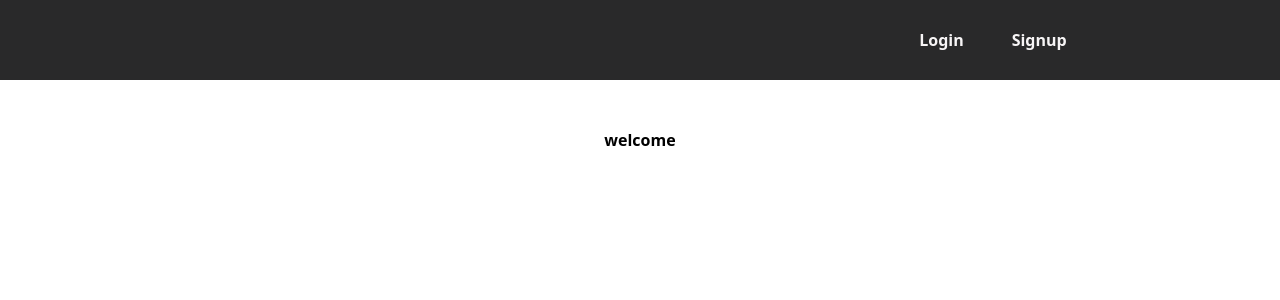
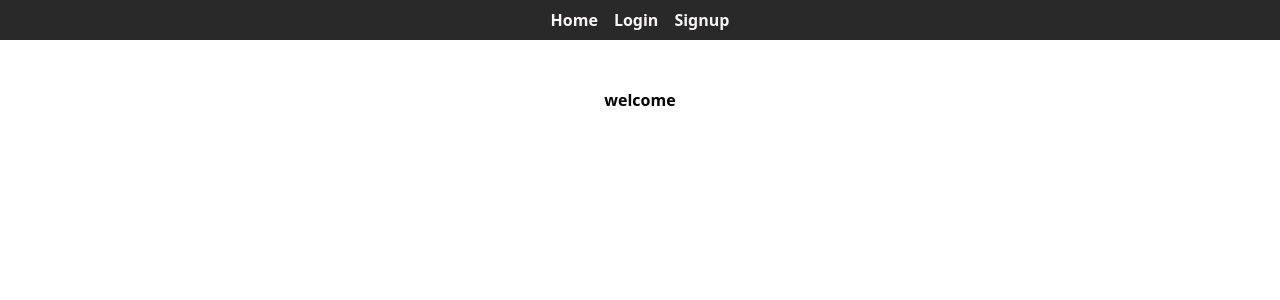
Before and after one commit to ronardj01/world-cooking-client, a React (Create React App) app: page / in a window 1280 px wide. Shown: the top 300 px of the page. Built offline with nearby package versions, Linux system fonts and the light colour scheme.

Commit message:
updated topnavar

```diff
--- a/src/components/navbar/TopNavbar.js
+++ b/src/components/navbar/TopNavbar.js
@@ -1,20 +1,29 @@
 import React from 'react';
 import { Link } from 'react-router-dom';
+import { HiOutlineMenu } from 'react-icons/hi';
 
 export const TopNavbar = () => {
+
   return (
     <nav className="bg-blacky">
       {/* add logo */}
 
       {/* add navbar  */}
-      <ul className="flex justify-end items-center w-10/12 gap-12 h-20 font-semibold text-cream">
-        <li>
-        <Link to="/login">Login</Link>
-        </li>
-        <li>
-        <Link to="/signup">Signup</Link>
-        </li>
-      </ul>
+
+      <div className="flex flex-col items-center min-h-full font-semibold text-cream justify-end">
+        <button className="text-3xl hover-nav md:hidden"><HiOutlineMenu /></button>
+        <ul className="flex flex-col md:flex-row">
+          <li className="hover-nav">
+            <Link to="/">Home</Link>
+          </li>
+          <li className="hover-nav">
+            <Link to="/login">Login</Link>
+          </li>
+          <li className="hover-nav">
+            <Link to="/signup">Signup</Link>
+          </li>
+        </ul>
+      </div>
     </nav>
   )
 }
--- a/src/index.css
+++ b/src/index.css
@@ -17,3 +17,7 @@
 .auth-btn {
     @apply text-cream py-3 bg-blacky font-semibold w-full text-xl mt-6
 }
+
+.hover-nav {
+    @apply hover:bg-ebony hover:text-red-300 p-2
+}
```
